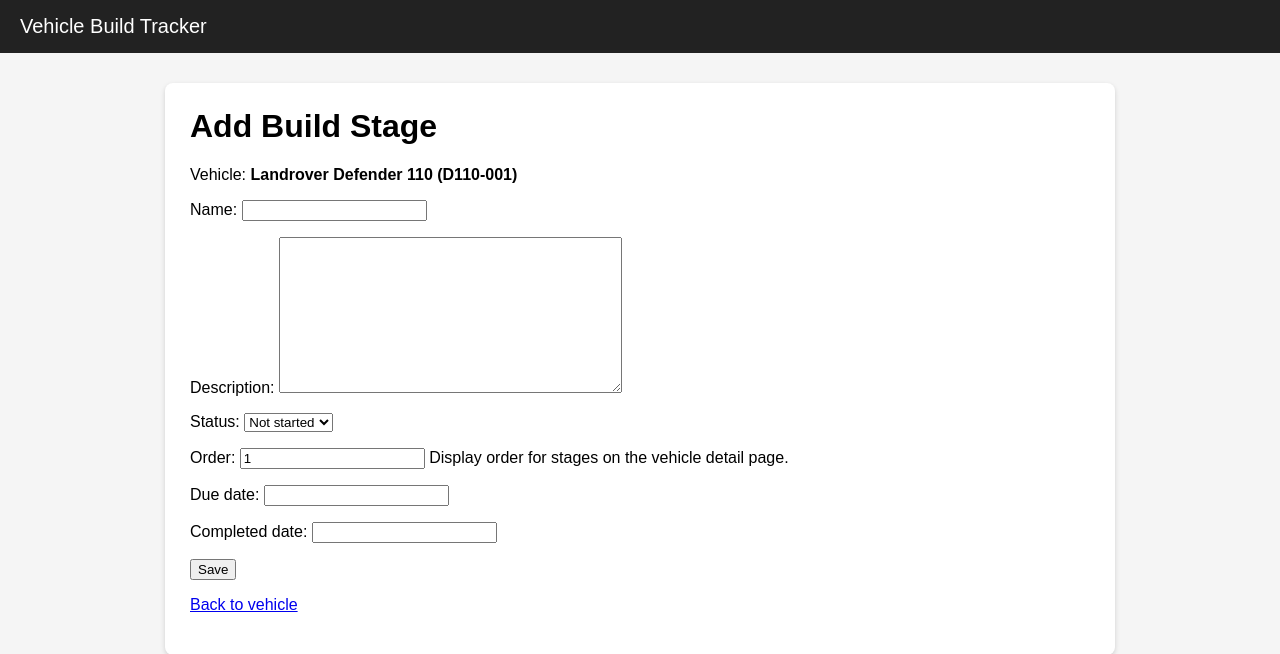
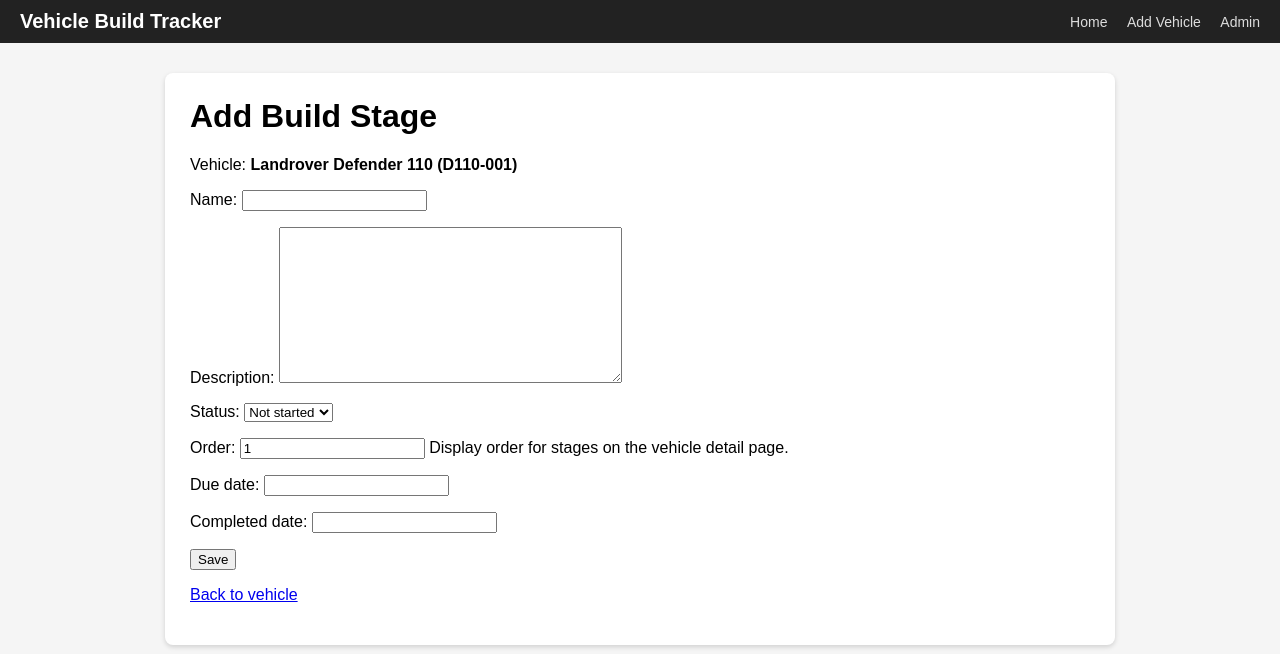
Before and after one commit to thomasfitz24/P3-vehicle-build-tracker, a Django app: page /vehicles/2/stages/add/ in a window 1280 px wide. Shown: the top 654 px of the page. Run offline with Django 5.2, Linux system fonts and the light colour scheme; data comes from the database, SQL or seed files in the repository.

Commit message:
Add global navigation bar and apply unified site styling

```diff
--- a/templates/base.html
+++ b/templates/base.html
@@ -1,7 +1,6 @@
 <!DOCTYPE html>
-<html lang="en">
+<html>
 <head>
-    <meta charset="UTF-8">
     <title>Vehicle Build Tracker</title>
     <style>
         body {
@@ -14,8 +13,27 @@
         header {
             background: #222;
             color: white;
-            padding: 15px 20px;
+            padding: 10px 20px;
+            display: flex;
+            align-items: center;
+            justify-content: space-between;
+        }
+
+        .logo {
             font-size: 20px;
+            font-weight: bold;
+        }
+
+        .nav-links a {
+            color: #ddd;
+            text-decoration: none;
+            margin-left: 15px;
+            font-size: 14px;
+        }
+
+        .nav-links a:hover {
+            color: #ffffff;
+            text-decoration: underline;
         }
 
         .container {
@@ -53,7 +71,12 @@
 <body>
 
 <header>
-    Vehicle Build Tracker
+    <div class="logo">Vehicle Build Tracker</div>
+    <nav class="nav-links">
+        <a href="{% url 'vehicle_list' %}">Home</a>
+        <a href="{% url 'vehicle_create' %}">Add Vehicle</a>
+        <a href="/admin/">Admin</a>
+    </nav>
 </header>
 
 <div class="container">
```
